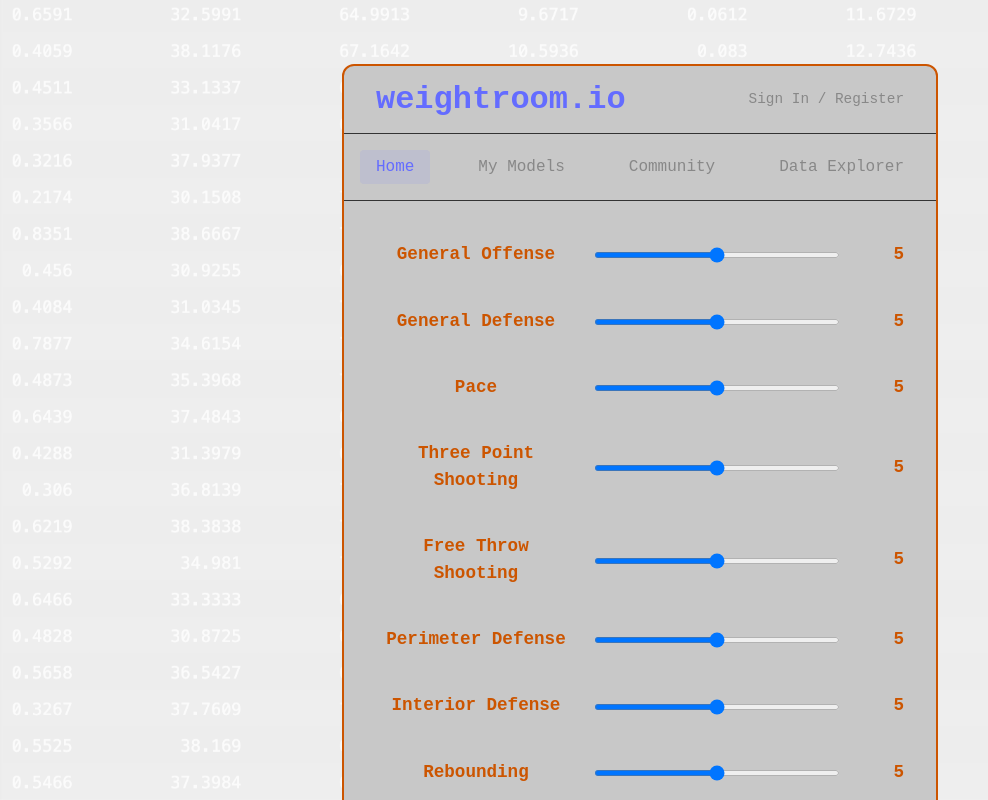
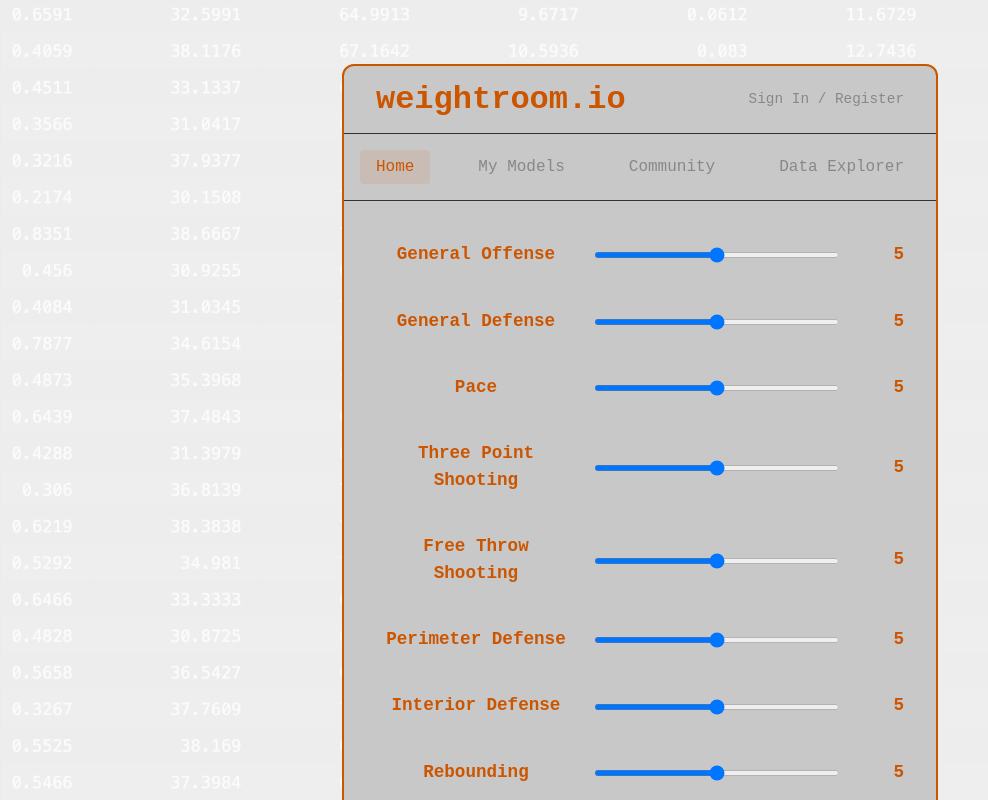
Before and after one commit to noahchrist/myCbbModel, a React app in the folder frontend/: page / in a window 1280 px wide. Shown: the top 800 px of the page, without its empty margins (0-988 px from the left). Built offline with nearby package versions, Linux system fonts and the light colour scheme; the HTML template or start-up script is replaced by a standard one; a web font is replaced by a local one.

Commit message:
dropped tables, frontend updates

```diff
--- a/frontend/src/index.css
+++ b/frontend/src/index.css
@@ -152,7 +152,7 @@
 .title {
   font-size: 2rem;
   margin: 0;
-  color: #646cff;
+  color: #cc5500;
 }
 
 .auth-section {
@@ -181,12 +181,12 @@
 }
 
 .nav-button:hover {
-  color: #646cff;
+  color: #cc5500;
 }
 
 .nav-button.active {
-  color: #646cff;
-  background-color: rgba(100, 108, 255, 0.1);
+  color: #cc5500;
+  background-color: rgba(204, 85, 0, 0.1);
 }
 
 .main-content {
```
Also changed, not shown: 1 other file (tests, documents, lock files or other folders).
